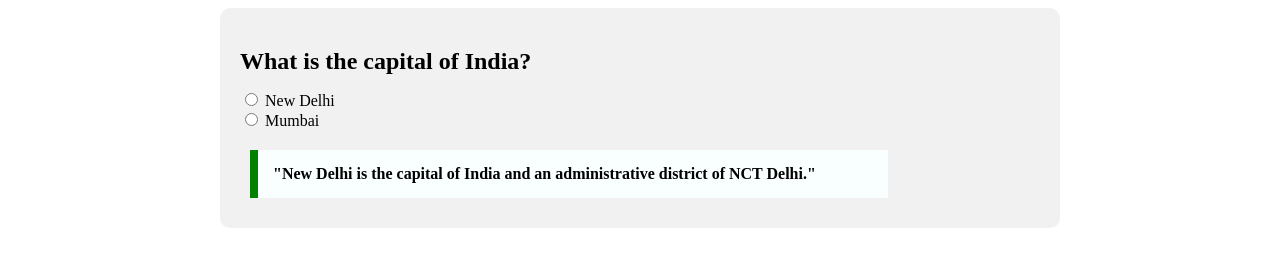
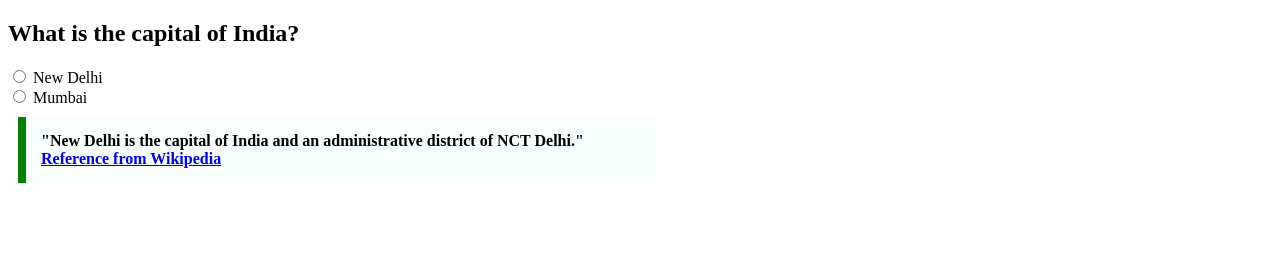
Before and after one commit to acciojob/trivia-prajwalyatharth, a website: page main.html in a window 1280 px wide. Drawn offline with Linux system fonts and the light colour scheme.

Commit message:
created a submission

```diff
--- a/main.html
+++ b/main.html
@@ -10,7 +10,6 @@
 <body>
 	<!-- the entire body must be written by student -->
 	    <div class="question-container">
-        <!-- Question and Options -->
         <h2>What is the capital of India?</h2>
         <div class="options">
             <label>
@@ -21,9 +20,9 @@
             </label>
         </div>
 
-        <!-- Quotation -->
         <blockquote>
             "New Delhi is the capital of India and an administrative district of NCT Delhi."
+            <footer><a href="https://en.wikipedia.org/wiki/New_Delhi">Reference from Wikipedia</a></footer>
         </blockquote>
     </div>
     <script type="text/javascript" src="./script.js">
--- a/styles.css
+++ b/styles.css
@@ -1,23 +1,3 @@
-
-/* Your CSS Code here. */
-
-.question-container {
-    max-width: 800px;
-    margin: 0 auto;
-    padding: 20px;
-    background-color: #f1f1f1;
-    border-radius: 10px;
-}
-
-h2 {
-    font-size: 1.5em;
-    margin-bottom: 15px;
-}
-
-.options {
-    margin-bottom: 20px;
-}
-
 blockquote {
     max-width: 600px;
     margin: 10px;
@@ -26,17 +6,3 @@ blockquote {
     background-color: #f8fffe;
     font-weight: bold;
 }
-
-footer {
-    font-size: 0.9em;
-    margin-top: 10px;
-}
-
-footer a {
-    color: #0066cc;
-    text-decoration: none;
-}
-
-footer a:hover {
-    text-decoration: underline;
-}
```
